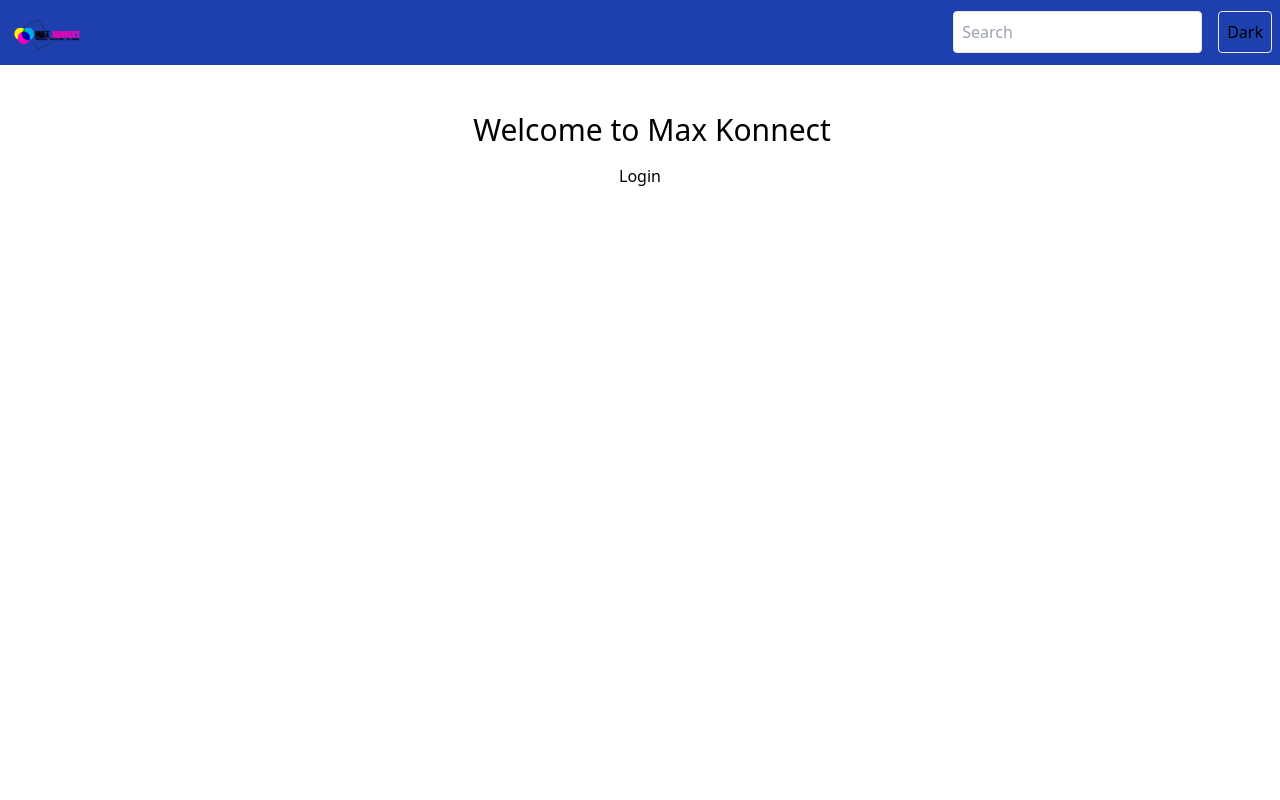
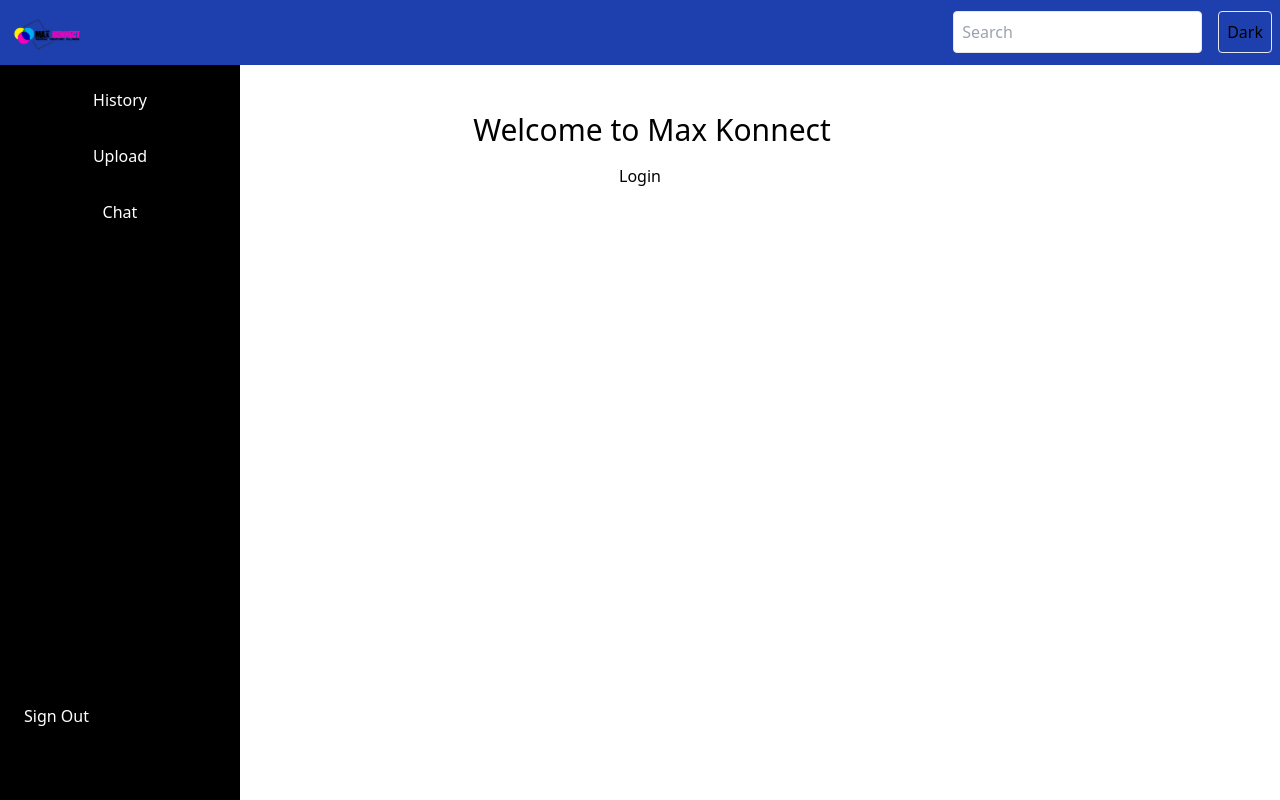
Before and after one commit to Maxzyto/Max_konnect, a React (Vite) app: page / in a window 1280 px wide. Built offline with nearby package versions, Linux system fonts and the light colour scheme.

Commit message:
adding routes to app.jsx

```diff
--- a/src/components/Navbar.jsx
+++ b/src/components/Navbar.jsx
@@ -1,56 +1,59 @@
-import React from 'react'
-import { Link } from 'react-router-dom'
+import React from "react";
+import { Link } from "react-router-dom";
 
-const Navbar = () => {
-
-  const [user, setUser] = React.useState(null);
-
-  React.useEffect(() => {
-    // Simulate fetching user data
-    const loggedInUser = localStorage.getItem('user');
-    if (loggedInUser) {
-      setUser(JSON.parse(loggedInUser));
-    }
-  }, []);
-
-  const onLogout = () => {
-    localStorage.removeItem('user');
-    setUser(null);
-  };
+const Navbar = ({ user, onLogout }) => {
   return (
-    <div className='bg-blue-800 text-white p-4'>
-      <nav>
-        <ul>
+    <nav className="bg-black text-white w-60 h-screen fixed top-0 left-0 py-6 px-4 overflow-y-auto">
+      <ul className="flex flex-col h-full justify-between">
+        <div className="space-y-4">
           <li>
-            <Link to="/">Home</Link>
+            <Link to="/" className="block p-2 hover:bg-blue-800 rounded-md">
+              Dashboard
+            </Link>
           </li>
           <li>
-            <Link to="/history">History</Link>
+            <Link
+              to="/history"
+              className="block p-2 hover:bg-blue-800 rounded-md"
+            >
+              History
+            </Link>
           </li>
           <li>
-            <Link to="/upload">Upload</Link>
+            <Link
+              to="/upload"
+              className="block p-2 hover:bg-blue-800 rounded-md"
+            >
+              Upload
+            </Link>
           </li>
           <li>
-            <Link to="/chat">Chat</Link>
+            <Link to="/chat" className="block p-2 hover:bg-blue-800 rounded-md">
+              Chat
+            </Link>
           </li>
-          <li>
-            <Link to="/receipts">Receipts</Link>
-          </li>
-          <li>
-            <Link to="/login">Login</Link>
-          </li>
-          <li>
-            <Link to="/signup">Signup</Link>
-          </li>
-          {user && (
-            <li>
-              <button onClick={onLogout}>Logout</button>
-            </li>
+        </div>
+
+        <div className="pb-10">
+          {user ? (
+            <button
+              onClick={onLogout}
+              className="block w-full text-left p-2 hover:bg-blue-800 rounded-md"
+            >
+              Sign Out
+            </button>
+          ) : (
+            <Link
+              to="/login"
+              className="block p-2 hover:bg-blue-800 rounded-md"
+            >
+              Login
+            </Link>
           )}
-        </ul>
-      </nav>
-    </div>
-  )
-}
+        </div>
+      </ul>
+    </nav>
+  );
+};
 
-export default Navbar
+export default Navbar;
--- a/src/pages/Dashboard.jsx
+++ b/src/pages/Dashboard.jsx
@@ -1,9 +1,14 @@
+import Navbar from '../components/Navbar';
 
 const Dashboard = () => {
+  const onLogout = () => {
+    console.log("User logged out");
+  };
+
   return (
     <div className="p-4 h-100 w-100 bg-cover ps-10 pt-20 pl-52 overflow-hidden ">
       <h1 className="color-black text-3xl text-bold">Welcome to Max Konnect</h1>
-
+      <Navbar user={{ name: "Guest" }} onLogout={onLogout} />
     </div>
   );
 }
```
Also changed, not shown: src/App.jsx (+5 -3 lines).
